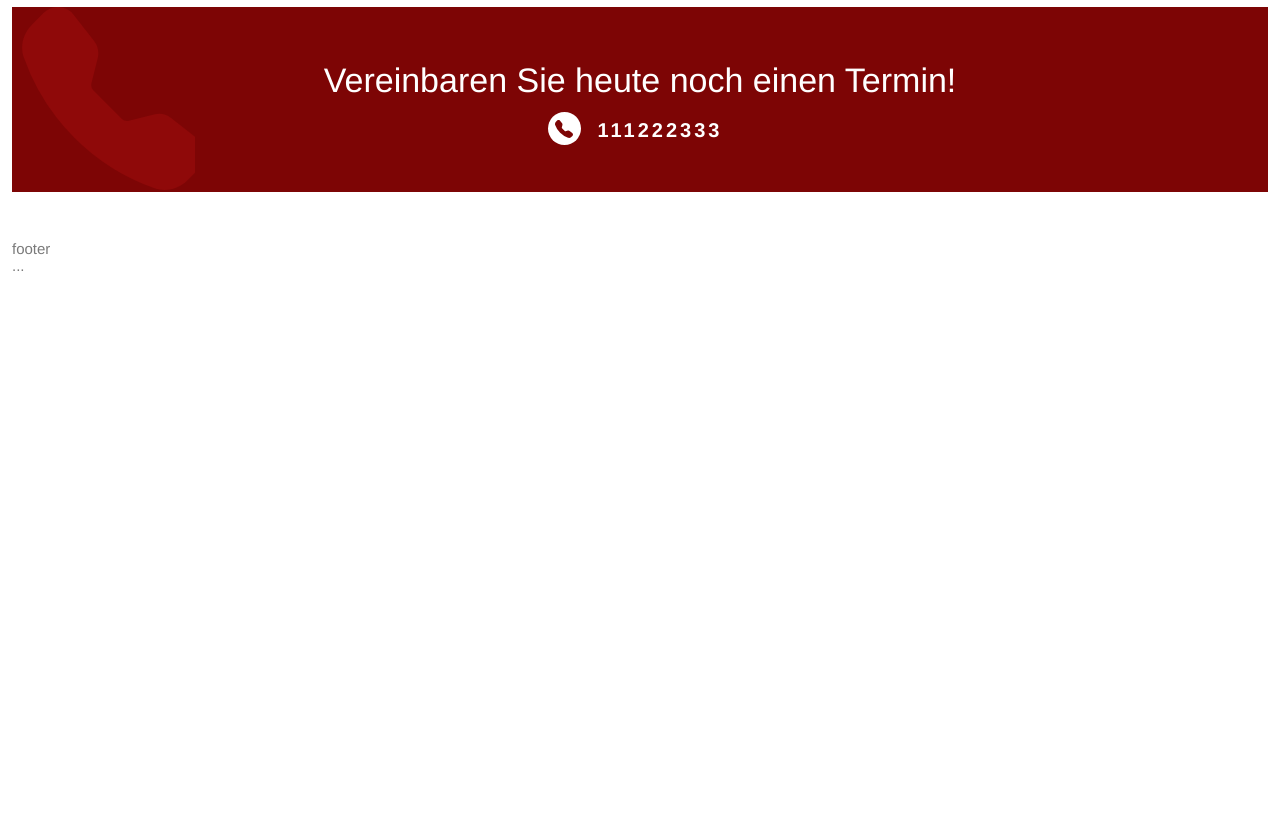
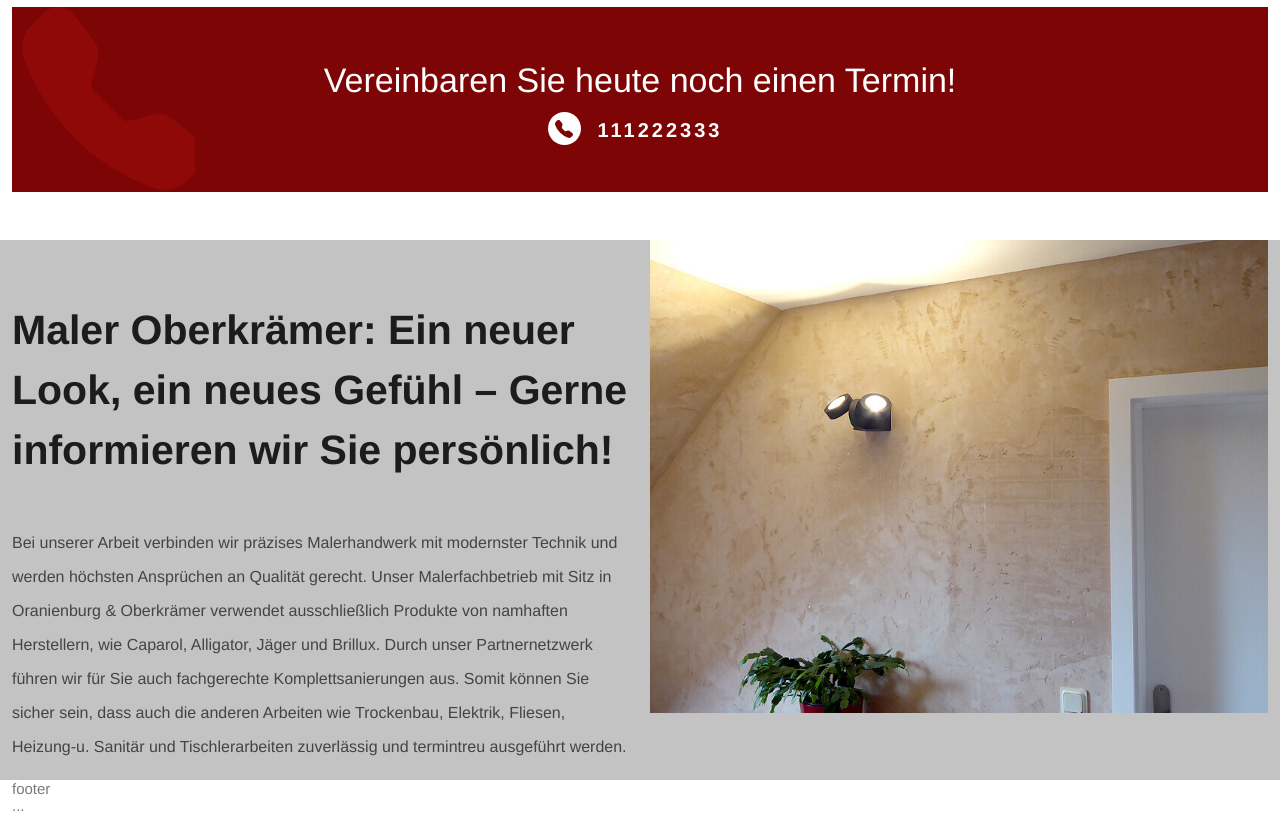
Before and after one commit to Igrok95Ronin/at-oboi-1, a PHP site: page / in a window 1280 px wide. Shown: the part 2678-3492 px from the top of the page. Before the commit the page ends 2949 px from the top, so only its background shows below. Run offline with PHP 8.4, Linux system fonts and the light colour scheme; some web fonts are replaced.

Commit message:
finish technology block

```diff
--- a/assets/css/style.css
+++ b/assets/css/style.css
@@ -365,3 +365,35 @@ li {
 .contacts__btn:hover::before:hover::before {
   background-color: gold !important;
 }
+
+.technology {
+  background-color: #C3C3C3;
+}
+
+.technology__box {
+  display: -ms-grid;
+  display: grid;
+  -ms-grid-columns: (1fr)[2];
+  grid-template-columns: repeat(2, 1fr);
+  gap: 20px;
+}
+
+.technology__title {
+  font-size: 41px;
+  font-weight: 600;
+  color: #1C1C1C;
+  margin-top: 60px;
+  margin-bottom: 46px;
+  line-height: 60px;
+}
+
+.technology__text {
+  font-size: 16px;
+  color: #444;
+  font-weight: 500;
+  line-height: 34px;
+}
+
+.technology__img {
+  width: 100%;
+}
--- a/assets/scss/style.scss
+++ b/assets/scss/style.scss
@@ -289,3 +289,29 @@ $linkImg2: "../img/telephone-fill2.svg";
         }
     };
 }
+//technology
+.technology {
+    background-color: #C3C3C3;
+}
+.technology__box {
+    display: grid;
+    grid-template-columns: repeat(2, 1fr);
+    gap: 20px;
+}
+.technology__title {
+    font-size: 41px;
+    font-weight: 600;
+    color: #1C1C1C;
+    margin-top: 60px;
+    margin-bottom: 46px;
+    line-height: 60px;
+}
+.technology__text {
+    font-size: 16px;
+    color: #444;
+    font-weight: 500;
+    line-height: 34px;
+}
+.technology__img {
+    width: 100%;
+}
--- a/index.html
+++ b/index.html
@@ -153,28 +153,28 @@ $title = $text . ' ' . $city;
                     <div class="col-12 container">
                         <div class="slider__box">
                             <div class="slider__items">
-                                <img class="slider__item" src="assets/img/01.jpg" alt="" >
+                                <img class="slider__item" src="assets/img/01.jpg" alt="">
                             </div>
                             <div class="slider__items">
-                                <img class="slider__item" src="assets/img/02.jpg" alt="" >
+                                <img class="slider__item" src="assets/img/02.jpg" alt="">
                             </div>
                             <div class="slider__items">
-                                <img class="slider__item" src="assets/img/03.jpg" alt="" >
+                                <img class="slider__item" src="assets/img/03.jpg" alt="">
                             </div>
                             <div class="slider__items">
-                                <img class="slider__item" src="assets/img/04.jpg" alt="" >
+                                <img class="slider__item" src="assets/img/04.jpg" alt="">
                             </div>
                             <div class="slider__items">
-                                <img class="slider__item" src="assets/img/05.jpg" alt="" >
+                                <img class="slider__item" src="assets/img/05.jpg" alt="">
                             </div>
                             <div class="slider__items">
-                                <img class="slider__item" src="assets/img/06.jpg" alt="" >
+                                <img class="slider__item" src="assets/img/06.jpg" alt="">
                             </div>
                             <div class="slider__items">
-                                <img class="slider__item" src="assets/img/07.jpg" alt="" >
+                                <img class="slider__item" src="assets/img/07.jpg" alt="">
                             </div>
                             <div class="slider__items">
-                                <img class="slider__item" src="assets/img/08.jpg" alt="" >
+                                <img class="slider__item" src="assets/img/08.jpg" alt="">
                             </div>
                         </div>
                     </div>
@@ -187,7 +187,33 @@ $title = $text . ' ' . $city;
                     <div class="col-12 container">
                         <div class="contacts__box">
                             <h2 class="contacts__title">Vereinbaren Sie heute noch einen Termin!</h2>
-                            <a class="contacts__btn" href="" >111222333</a>
+                            <a class="contacts__btn" href="">111222333</a>
+                        </div>
+                    </div>
+                </div>
+            </div>
+        </section>
+        <section class="technology">
+            <div class="container-fluid">
+                <div class="row">
+                    <div class="col-12 container">
+                        <div class="technology__box">
+                            <div class="technology__left">
+                                <h2 class="technology__title">Maler Oberkrämer: Ein neuer Look,
+                                    ein neues Gefühl – Gerne informieren
+                                    wir Sie persönlich!</h2>
+                                <p class="technology__text">Bei unserer Arbeit verbinden wir präzises Malerhandwerk mit
+                                    modernster Technik und werden höchsten Ansprüchen an Qualität gerecht. Unser
+                                    Malerfachbetrieb mit Sitz in Oranienburg & Oberkrämer verwendet ausschließlich
+                                    Produkte von namhaften Herstellern, wie Caparol, Alligator, Jäger und Brillux. Durch
+                                    unser Partnernetzwerk führen wir für Sie auch fachgerechte Komplettsanierungen aus.
+                                    Somit können Sie sicher sein, dass auch die anderen Arbeiten wie Trockenbau,
+                                    Elektrik, Fliesen, Heizung-u. Sanitär und Tischlerarbeiten zuverlässig und
+                                    termintreu ausgeführt werden.</p>
+                            </div>
+                            <div class="technology__right">
+                                <img class="technology__img" src="assets/img/img.jpg" alt="">
+                            </div>
                         </div>
                     </div>
                 </div>
@@ -218,7 +244,7 @@ $title = $text . ' ' . $city;
     <script src="assets/js/jquery-3.6.0.min.js"></script>
     <script src="assets/js/slick.min.js"></script>
     <script type="text/javascript">
-        $(function(){
+        $(function () {
             const slider = $('.slider__box');
             slider.slick({
                 infinite: true,
@@ -231,7 +257,7 @@ $title = $text . ' ' . $city;
 
 
         });
-      </script>
+    </script>
 </body>
 
 </html>
```
Also changed, not shown: assets/img/img.jpg (added).
